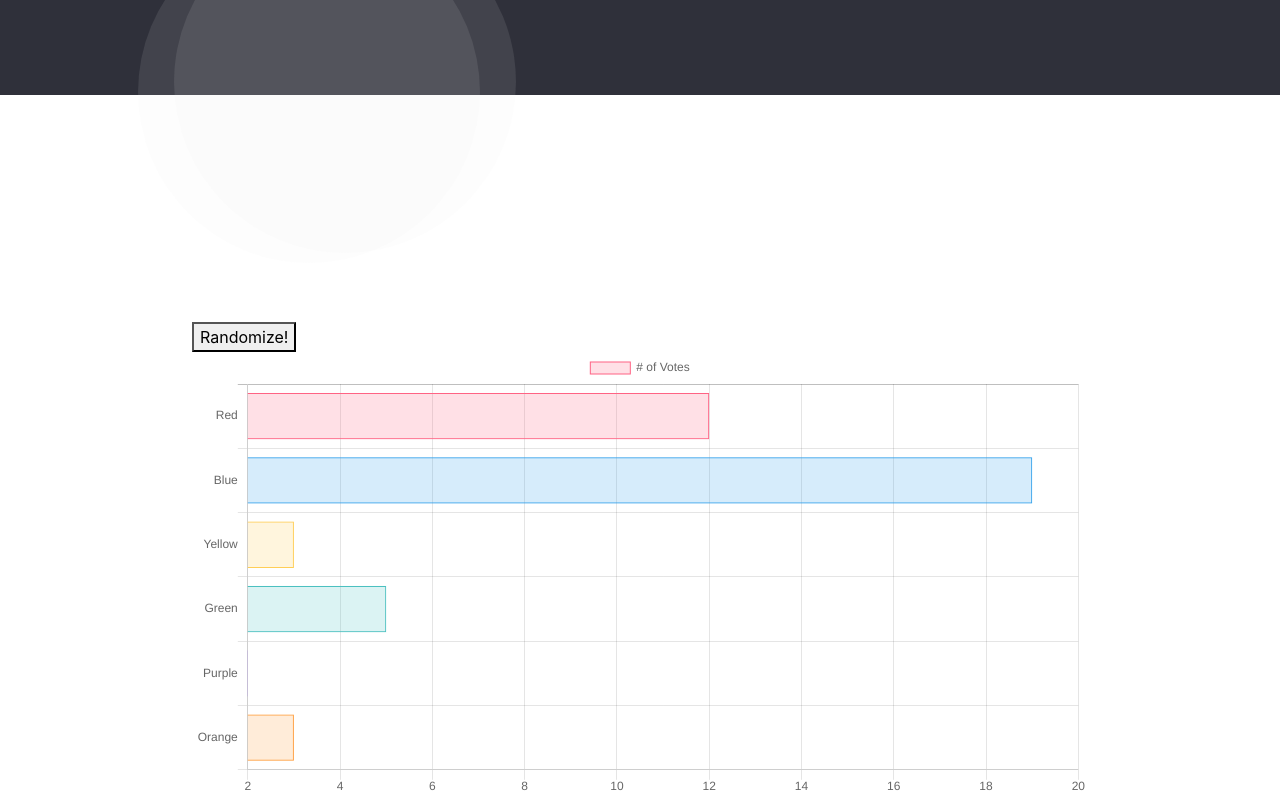
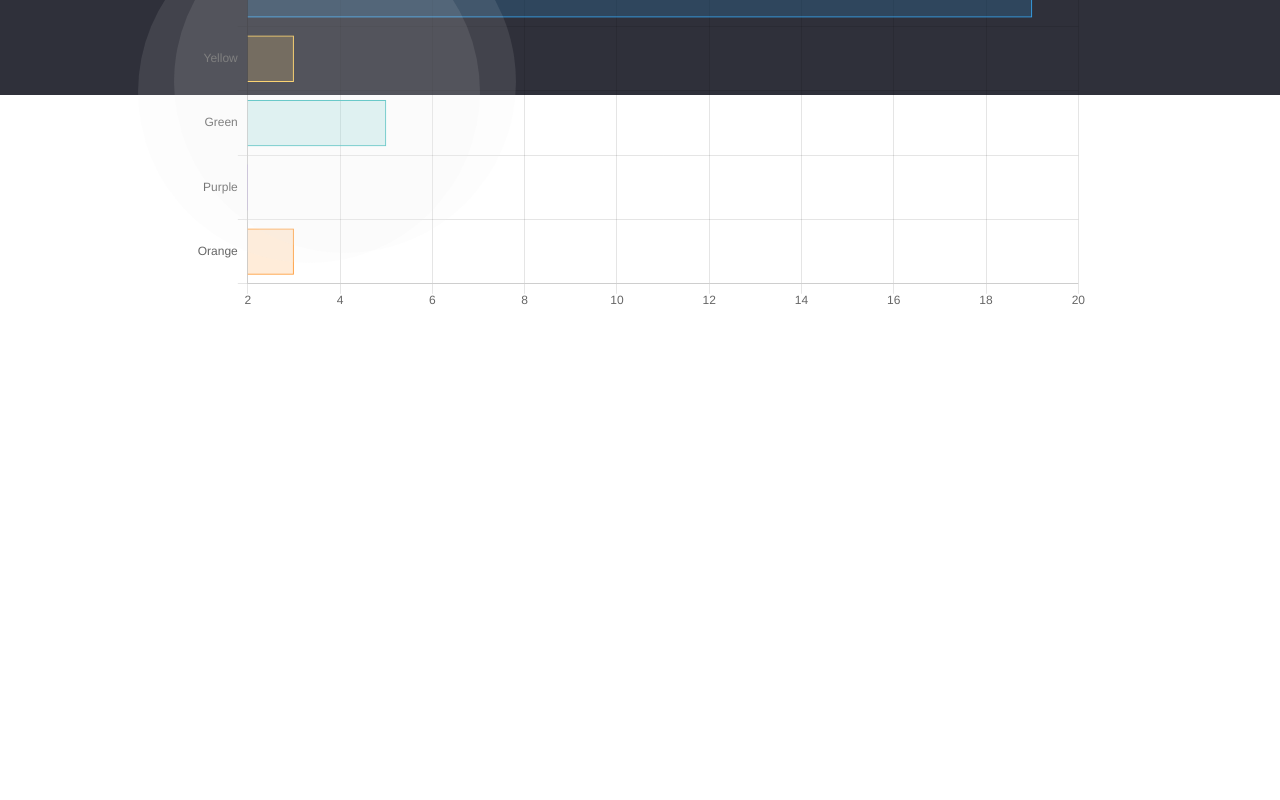
Before and after one commit to LizGlazar/SurveyApp, a React (Create React App) app in the folder frontend/survey-app/: page /coordinators-show-results-page in a window 1280 px wide. Shown: the part 705-1505 px from the top of the page. After the commit the page ends 1158 px from the top, so only its background shows below. Built offline with nearby package versions, Linux system fonts and the light colour scheme.

Commit message:
Continued -- Minor improvements

```diff
--- a/frontend/survey-app/src/components/chartComponent/chartComponent.js
+++ b/frontend/survey-app/src/components/chartComponent/chartComponent.js
@@ -55,7 +55,7 @@ const chartConfig = {
     labels: ["Red", "Blue", "Yellow", "Green", "Purple", "Orange"],
     datasets: [
       {
-        label: "# of Votes",
+        label: "Number of Respondents",
         data: [12, 19, 3, 5, 2, 3],
         backgroundColor: [
           "rgba(255, 99, 132, 0.2)",
@@ -105,7 +105,7 @@ const Chart = () => {
     chartInstance.data.datasets[datasetIndex].data = newData;
     chartInstance.update();
   };
-
+/*
   const onButtonClick = () => {
     const data = [
       randomInt(),
@@ -116,11 +116,11 @@ const Chart = () => {
       randomInt()
     ];
     updateDataset(0, data);
-  };
+  };*/
 
   return (
     <div>
-      <button onClick={onButtonClick}>Randomize!</button>
+      {/*<button onClick={onButtonClick}>Randomize!</button>*/}
       <canvas ref={chartContainer} />
     </div>
   );
--- a/frontend/survey-app/src/components/pages/CoordinatorsShowResultsPage.js
+++ b/frontend/survey-app/src/components/pages/CoordinatorsShowResultsPage.js
@@ -40,10 +40,10 @@ function CoordinatorsShowResultsPage() {
                 </div>
               </div>
 
-              {/*chart implementation*/}
+              {/*chart implementation
               <div class="chart-container">
                 <canvas id="survey-results-chart" width="800" height="450"></canvas>
-              </div>
+              </div>*/}
 
               <Chart /*chartData={this.state.chartData}*//>
 
```
